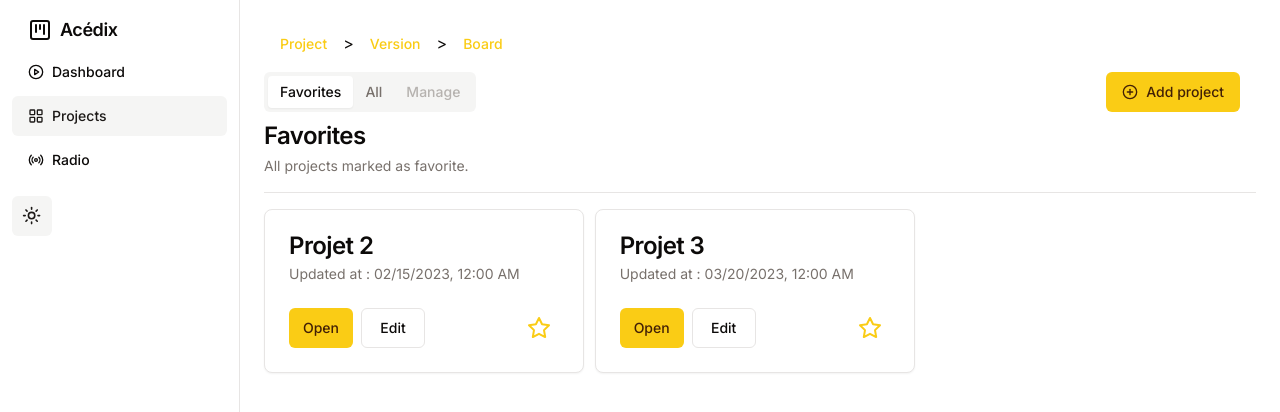
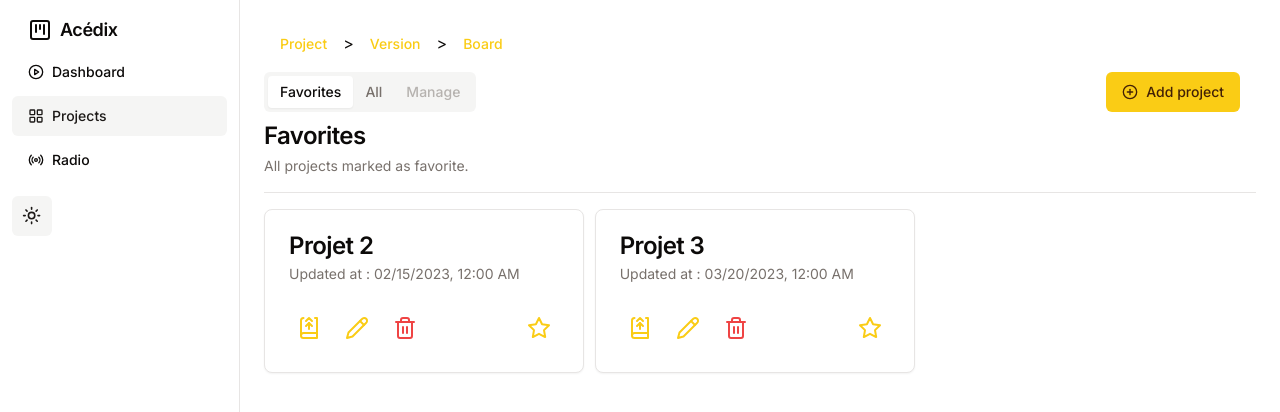
Before and after one commit to lorenzo-237/acedix-app, a Next.js app: page /projects in a window 1280 px wide. Shown: the top 412 px of the page. Built offline with nearby package versions, Linux system fonts and the light colour scheme.

Commit message:
replace button by button with icon

```diff
--- /dev/null
+++ b/src/components/projects/delete-project-icon.tsx
@@ -0,0 +1,19 @@
+import { Trash2 } from 'lucide-react';
+import React from 'react';
+import { Button } from '../ui/button';
+import { Tooltip, TooltipContent, TooltipTrigger } from '../ui/tooltip';
+
+export default function DeleteProjectIcon() {
+  return (
+    <Tooltip>
+      <TooltipTrigger>
+        <Button variant='ghost' size='icon'>
+          <Trash2 className='text-destructive' />
+        </Button>
+      </TooltipTrigger>
+      <TooltipContent>
+        <p>Delete project</p>
+      </TooltipContent>
+    </Tooltip>
+  );
+}
--- a/src/components/projects/project-card.tsx
+++ b/src/components/projects/project-card.tsx
@@ -1,16 +1,18 @@
+'use client';
+
 import * as React from 'react';
 
 import { Button } from '@/components/ui/button';
 import { Card, CardDescription, CardFooter, CardHeader, CardTitle } from '@/components/ui/card';
-
 import { Project } from '@/models';
-import { Star, StarOff } from 'lucide-react';
+import { BookUp2, Star, StarOff } from 'lucide-react';
 import { Tooltip, TooltipContent, TooltipTrigger } from '../ui/tooltip';
 import { useToast } from '../ui/use-toast';
 import Link from 'next/link';
 import { formatDateTimeToString } from '@/lib/dates';
 import { UpdateProjectDto } from '@/types/projects';
 import UpdateProjectButton from './update-project-button';
+import DeleteProjectIcon from './delete-project-icon';
 
 type ProjectCardProps = {
   project: Project;
@@ -18,7 +20,6 @@ type ProjectCardProps = {
   updateProject: (projectId: number, payload: UpdateProjectDto) => void;
 };
 
-// TODO : update logic here (sheet)
 // TODO : delete logic here (for admin)
 export function ProjectCard({ project, toggleFavorite, updateProject }: ProjectCardProps) {
   const { toast } = useToast();
@@ -39,11 +40,10 @@ export function ProjectCard({ project, toggleFavorite, updateProject }: ProjectC
         <CardDescription>Updated at : {formatDateTimeToString(project.updatedAt)}</CardDescription>
       </CardHeader>
       <CardFooter className='flex items-center justify-between'>
-        <div className='space-x-2'>
-          <Button asChild className='w-16'>
-            <Link href={`/projects/${project.id}`}>Open</Link>
-          </Button>
+        <div className='space-x-2 flex items-center'>
+          <AddProjectButton projectId={project.id} />
           <UpdateProjectButton project={project} updateProject={updateProject} />
+          <DeleteProjectIcon />
         </div>
         <Button variant='ghost' size='icon' onClick={setFavorite}>
           <Tooltip>
@@ -57,3 +57,20 @@ export function ProjectCard({ project, toggleFavorite, updateProject }: ProjectC
     </Card>
   );
 }
+
+function AddProjectButton({ projectId }: { projectId: number }) {
+  return (
+    <Tooltip>
+      <TooltipTrigger>
+        <Button asChild variant='ghost' size='icon'>
+          <Link href={`/projects/${projectId}`}>
+            <BookUp2 className='text-primary' />
+          </Link>
+        </Button>
+      </TooltipTrigger>
+      <TooltipContent>
+        <p>Open project</p>
+      </TooltipContent>
+    </Tooltip>
+  );
+}
--- a/src/components/projects/update-project-button.tsx
+++ b/src/components/projects/update-project-button.tsx
@@ -4,6 +4,8 @@ import { Project } from '@/models';
 import { Button } from '../ui/button';
 import { UpdateProjectDto } from '@/types/projects';
 import FormUpdateProject from './form-update-project';
+import { Tooltip, TooltipContent, TooltipTrigger } from '../ui/tooltip';
+import { Pencil } from 'lucide-react';
 
 type UpdateProjectButtonProps = {
   project: Project;
@@ -16,9 +18,16 @@ export default function UpdateProjectButton({ project, updateProject }: UpdatePr
   return (
     <Sheet open={open} onOpenChange={setOpen}>
       <SheetTrigger>
-        <Button variant='outline' className='w-16'>
-          Edit
-        </Button>
+        <Tooltip>
+          <TooltipTrigger>
+            <Button variant='ghost' size='icon'>
+              <Pencil className='text-primary' />
+            </Button>
+          </TooltipTrigger>
+          <TooltipContent>
+            <p>Edit project</p>
+          </TooltipContent>
+        </Tooltip>
       </SheetTrigger>
       <SheetContent>
         <SheetHeader>
```
